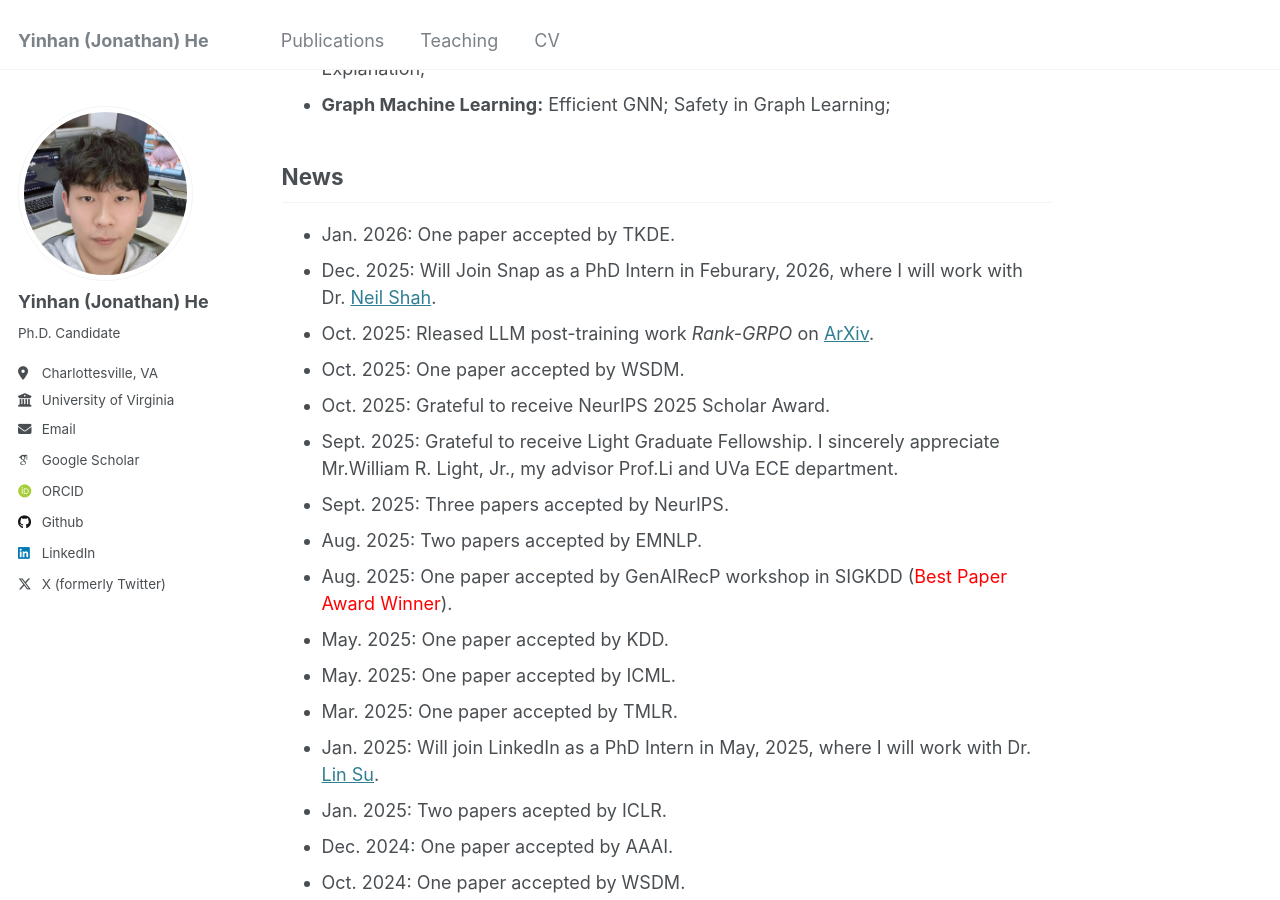
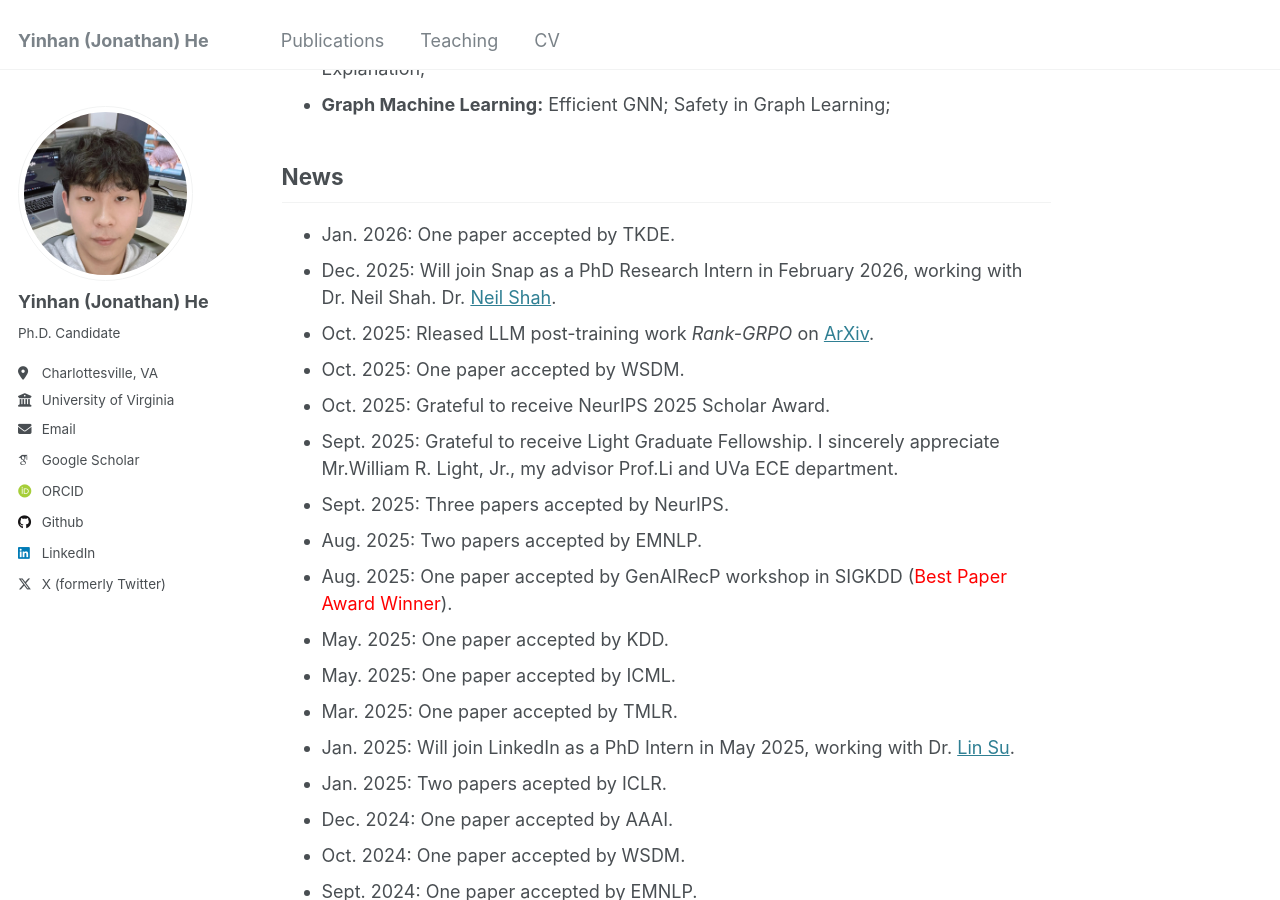
Before and after one commit to YinhanHe123/YinhanHe123.github.io, a Jekyll site: the page built from _pages/about.md, in a window 1280 px wide and 900 px high, scrolled down 442 px. Built offline with Jekyll 4.4.1, drawn with Linux system fonts in a browser that asks for light colours; some web fonts are replaced; a script that is not in the unit is left out.

Commit message:
Revise internship descriptions and fix typos
Corrected typos and improved phrasing in news section.

```diff
--- a/_pages/about.md
+++ b/_pages/about.md
@@ -28,7 +28,7 @@
 News
 ------
 * Jan. 2026: One paper accepted by TKDE.
-* Dec. 2025: Will Join Snap as a PhD Intern in Feburary, 2026, where I will work with Dr. [Neil Shah](https://nshah.net).
+* Dec. 2025: Will join Snap as a PhD Research Intern in February 2026, working with Dr. Neil Shah. Dr. [Neil Shah](https://nshah.net).
 * Oct. 2025: Rleased LLM post-training work *Rank-GRPO* on [ArXiv](https://arxiv.org/html/2510.20150v1).
 * Oct. 2025: One paper accepted by WSDM.
 * Oct. 2025: Grateful to receive  NeurIPS 2025 Scholar Award.
@@ -39,7 +39,7 @@
 * May. 2025: One paper accepted by KDD.
 * May. 2025: One paper accepted by ICML.
 * Mar. 2025: One paper accepted by TMLR.
-* Jan. 2025: Will join LinkedIn as a PhD Intern in May, 2025, where I will work with Dr. [Lin Su](https://www.linkedin.com/in/lin-su-991bb463/).
+* Jan. 2025: Will join LinkedIn as a PhD Intern in May 2025, working with Dr. [Lin Su](https://www.linkedin.com/in/lin-su-991bb463/).
 * Jan. 2025: Two papers acepted by ICLR.
 * Dec. 2024: One paper accepted by AAAI.
 * Oct. 2024: One paper accepted by WSDM.
```
